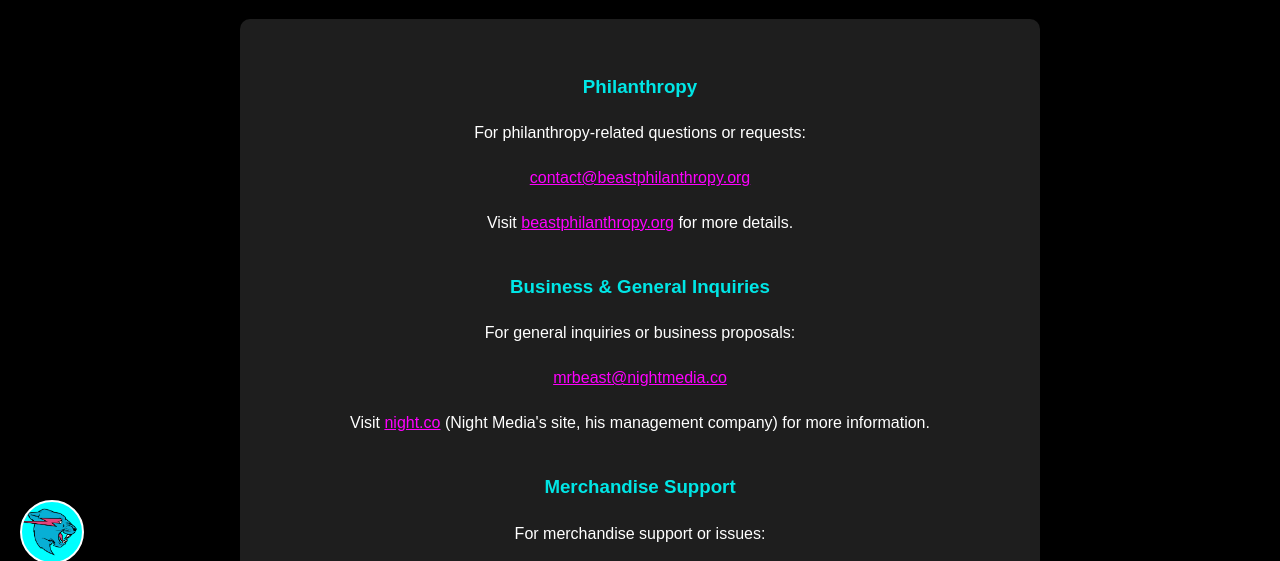
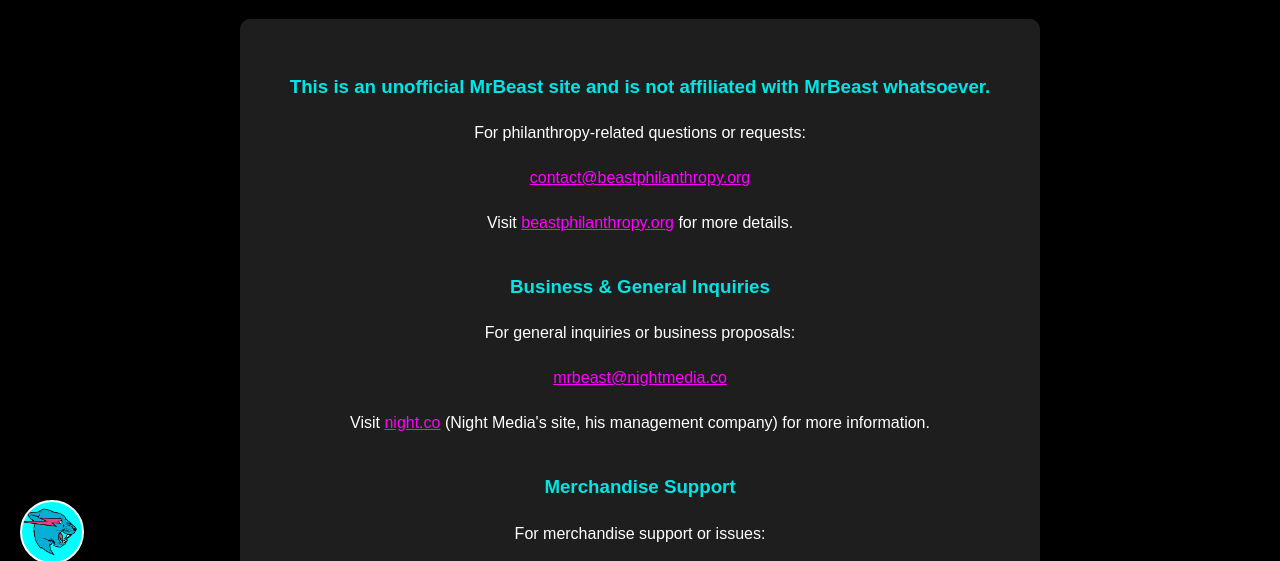
Before and after one commit to ProfessorJ17/beastinfo, a plain HTML site: page contact.html in a window 1280 px wide. Shown: the part 220-781 px from the top of the page. Drawn offline with Linux system fonts and the light colour scheme; a script that the page names is missing; a web font is replaced by a local one.

Commit message:
Update contact.html

```diff
--- a/contact.html
+++ b/contact.html
@@ -1108,7 +1108,7 @@ nav a:hover::after {
             <div class="contact-container" style="text-align: center; max-width: 800px; margin: 0 auto; padding: 2rem;">
                 <div class="contact-content" style="background-color: var(--dark-gray); padding: 2rem; border-radius: 10px; line-height: 1.8;">
                     <div class="contact-category" style="margin-bottom: 2rem;">
-                        <h3 style="color: var(--cyan); margin-bottom: 1rem;">Philanthropy</h3>
+                        <h3 style="color: var(--cyan); margin-bottom: 1rem;">This is an unofficial MrBeast site and is not affiliated with MrBeast whatsoever.</h3>
                         <p>For philanthropy-related questions or requests:</p>
                         <p><a href="mailto:contact@beastphilanthropy.org" style="color: var(--pink);">contact@beastphilanthropy.org</a></p>
                         <p>Visit <a href="https://www.beastphilanthropy.org" target="_blank" style="color: var(--pink);">beastphilanthropy.org</a> for more details.</p>
```
